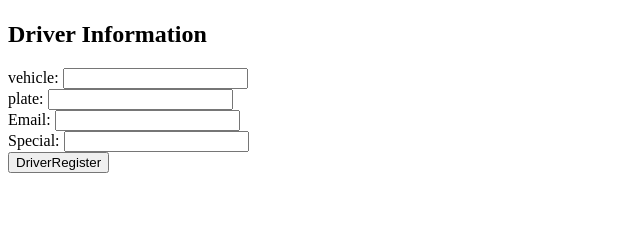
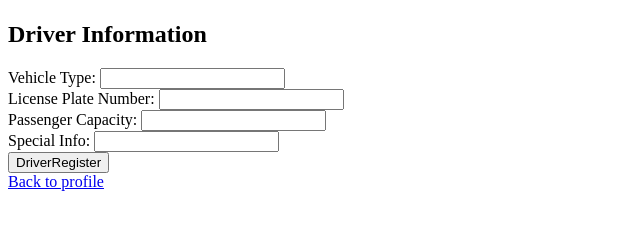
Before and after one commit to xuanyangece/rideshare-webapp-Django, a Django app: template users/templates/users/regisdriver.html in a window 1280 px wide. Shown: the part 142-382 px from the top of the page, without its empty margins (0-640 px from the left). Run offline with Django 3.2, Linux system fonts and the light colour scheme; the template is opened without the code that fills it: values that come from a table or form of the project are taken from there, others are empty.

Commit message:
change regisdriver

```diff
--- a/users/forms.py
+++ b/users/forms.py
@@ -89,7 +89,7 @@ class LoginForm(forms.Form):
 
 class DriverForm(forms.Form):
     # driver firld hidden
-    vehicle = forms.CharField(label='vehicle', max_length=20)
-    plate = forms.CharField(label='plate', max_length=10)
-    capacity = forms.IntegerField(label='Email', validators=[MaxValueValidator(200),MinValueValidator(1)])
-    special = forms.CharField(max_length=200)
+    vehicle = forms.CharField(label='Vehicle Type', max_length=20)
+    plate = forms.CharField(label='License Plate Number', max_length=10)
+    capacity = forms.IntegerField(label='Passenger Capacity', validators=[MaxValueValidator(200),MinValueValidator(1)])
+    special = forms.CharField(label='Special Info', max_length=200)
--- a/users/templates/users/profile.html
+++ b/users/templates/users/profile.html
@@ -23,7 +23,9 @@
         {% endif %}
 
         {% if user.is_authenticated %}
+        {% if not user.driver %}
         <a href="{% url 'users:regisdriver' user.id %}">Register for driver!</a>
+        {% endif %}
         {% endif %}
     </ul>
     {% endblock %}
--- a/users/templates/users/regisdriver.html
+++ b/users/templates/users/regisdriver.html
@@ -29,6 +29,7 @@
             {% endfor %}
             <div class="button-wrapper submit"><input type="submit" value="DriverRegister"></div>
         </form>
+        <a href="{% url 'users:profile' user.id%}">Back to profile</a>
     </div>
     {% endblock %}
 </body>
```
Also changed, not shown: users/migrations/0002_auto_20190129_0044.py (added).
